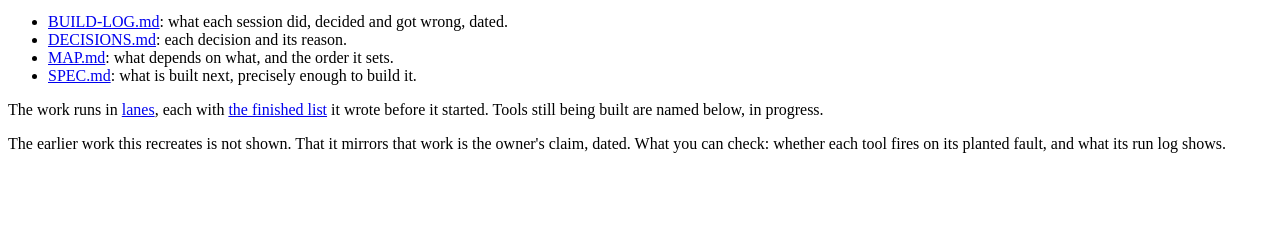
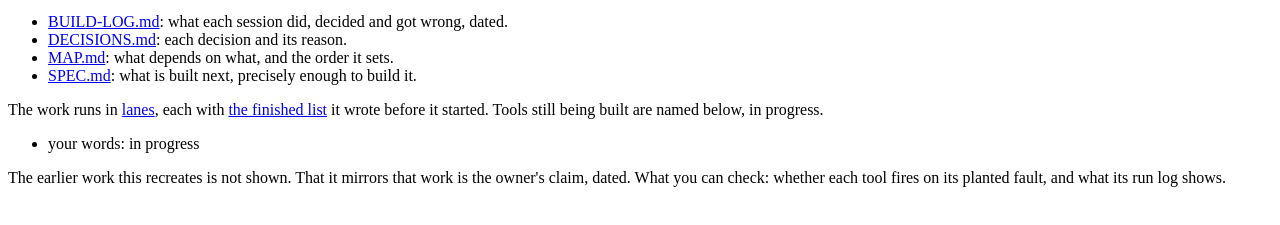
Before and after one commit to ForcingQ/stringline, a plain HTML site: page site/build.html in a window 1280 px wide. Shown: the part 205-430 px from the top of the page. Drawn offline with Linux system fonts and the light colour scheme.

Commit message:
Re-render on main after lane A's merge: the build room now names the first tool's card
Check 3 read red on site/build.html line 16 before this and green after; README.md and CLAUDE.md unchanged.

Co-Authored-By: Claude Fable 5.1 <noreply@anthropic.com>

```diff
--- a/site/build.html
+++ b/site/build.html
@@ -13,6 +13,7 @@
 <p>The record of how this is built, session by session:</p>
 <ul><li><a href="../BUILD-LOG.md">BUILD-LOG.md</a>: what each session did, decided and got wrong, dated.</li><li><a href="../DECISIONS.md">DECISIONS.md</a>: each decision and its reason.</li><li><a href="../MAP.md">MAP.md</a>: what depends on what, and the order it sets.</li><li><a href="../SPEC.md">SPEC.md</a>: what is built next, precisely enough to build it.</li></ul>
 <p>The work runs in <a href="how-it-runs.html#term-lane">lanes</a>, each with <a href="how-it-runs.html#term-finished-list">the finished list</a> it wrote before it started. Tools still being built are named below, in progress.</p>
+<ul><li>your words: in progress</li></ul>
 </main>
 <footer><p>The earlier work this recreates is not shown. That it mirrors that work is the owner&#x27;s claim, dated. What you can check: whether each tool fires on its planted fault, and what its run log shows.</p></footer>
 </body>
```
